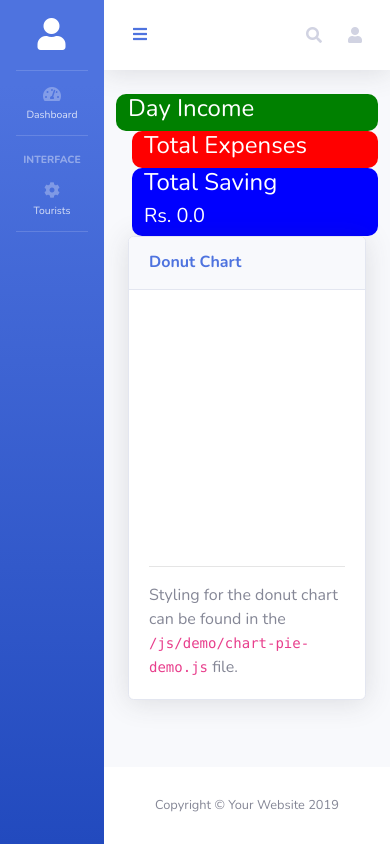
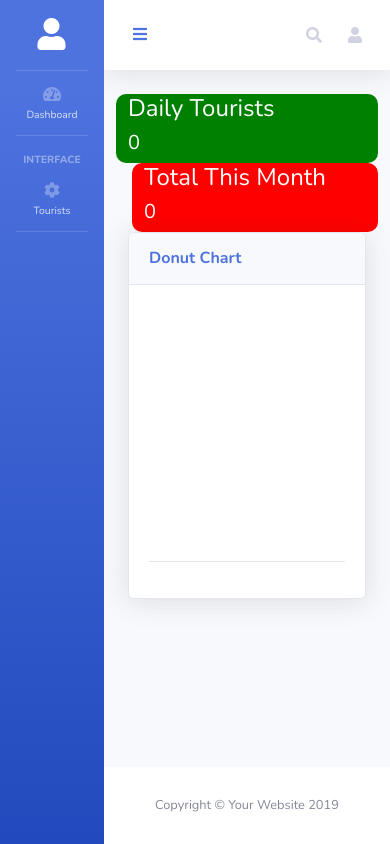
Before and after one commit to bipan420/travel_management_system, a Django app: page /dashboard/ in a window 390 px wide. Run offline with Django 3.2, Linux system fonts and the light colour scheme; a user stored in the database is signed in; some libraries are stand-ins or nearby versions.

Commit message:
basic changes

```diff
--- a/templates/dashboard.html
+++ b/templates/dashboard.html
@@ -17,19 +17,15 @@
 
 <div class="row">
     <div class="col-md-3" style="background-color: green; color: white; border-radius: 10px;">
-        <h4>Day Income</h4>
-        <h5></h5>
+        <h4>Daily Tourists</h4>
+        <h5>0</h5>
     </div>
 
     <div class="col-md-3 ml-3" style="background-color: red; color: white; border-radius: 10px;">
-        <h4>Total Expenses</h4>
-        <h5></h5>
+        <h4>Total This Month</h4>
+        <h5>0</h5>
     </div>
 
-    <div class="col-md-3 ml-3" style="background-color: blue; color: white; border-radius: 10px;">
-        <h4>Total Saving</h4>
-        <h5>Rs. 0.0</h5>
-    </div>
 </div>
 <div class="row">
     <!-- pie chart -->
@@ -45,7 +41,7 @@
                     <canvas id="myPieChart"></canvas>
                 </div>
                 <hr>
-                Styling for the donut chart can be found in the <code>/js/demo/chart-pie-demo.js</code> file.
+
             </div>
         </div>
     </div>
```
